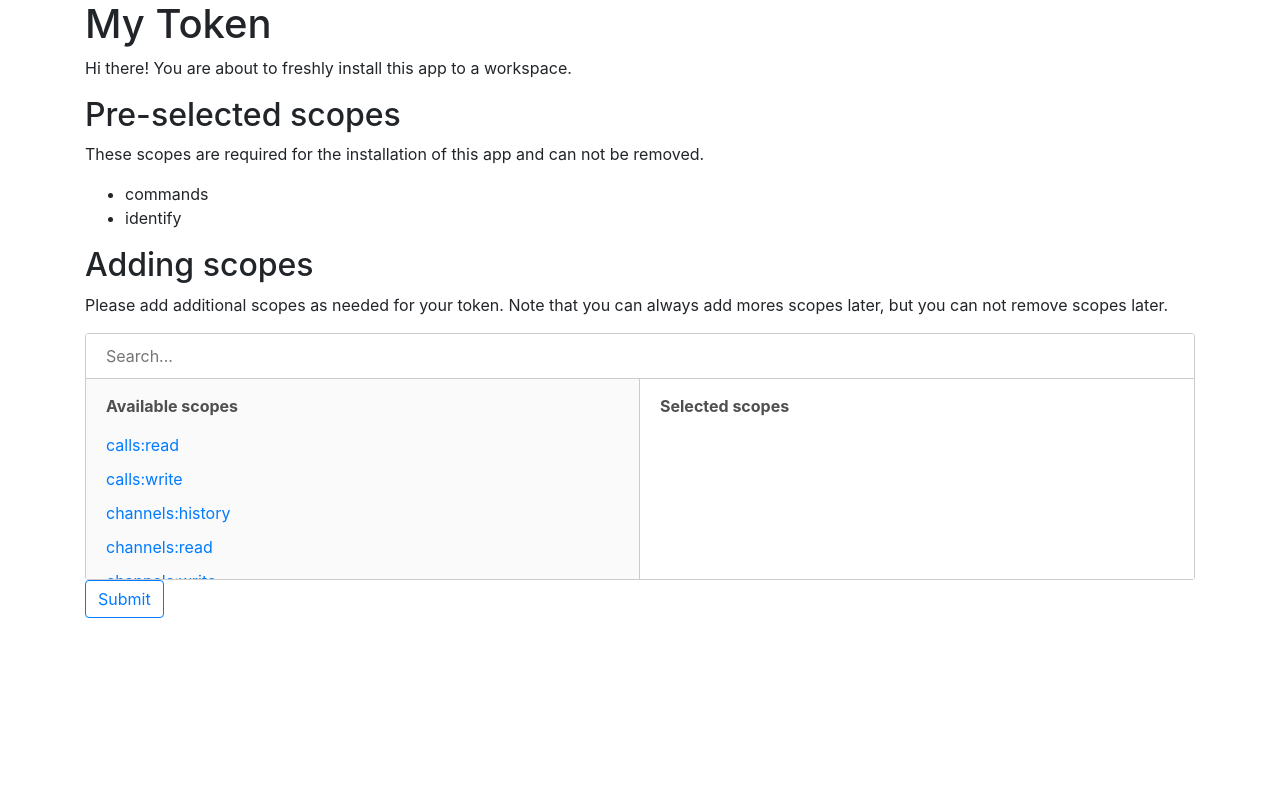
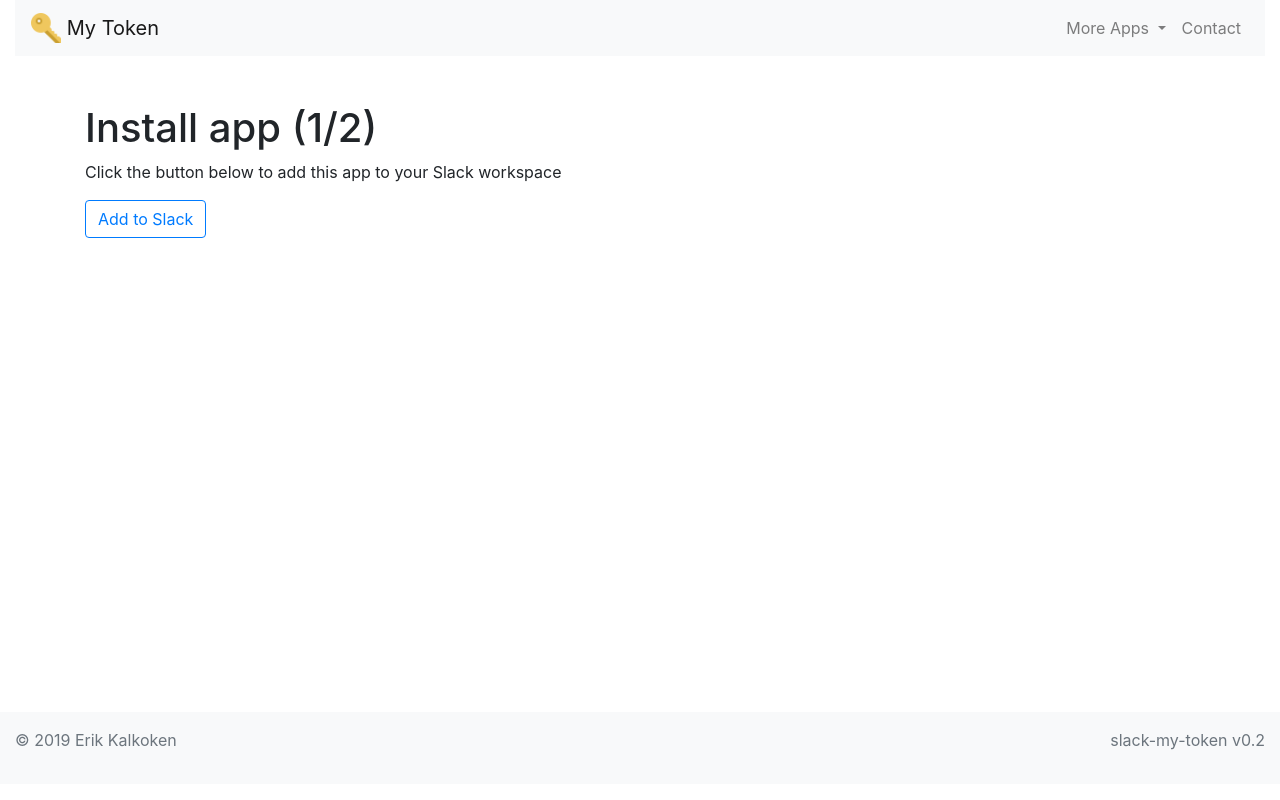
Before and after one commit to ErikKalkoken/slack-my-token, a Flask app: page / in a window 1280 px wide. Run offline with Flask 2, Linux system fonts and the light colour scheme; some libraries are stand-ins or nearby versions.

Commit message:
added navbar and footer. separed install from add scopes web pages

```diff
--- a/app.py
+++ b/app.py
@@ -20,11 +20,17 @@ SLACK_CLIENT_SECRET = os.environ["SLACK_CLIENT_SECRET"]
 SLACK_SIGNING_SECRET = os.environ["SLACK_SIGNING_SECRET"]
 FLASK_SECRET_KEY = os.environ["FLASK_SECRET_KEY"]
 
+# session constants
+SESSION_INSTALL_TYPE = "install_type"
+SESSION_STATE = "state"
+
+INSTALL_TYPE_ADD = "add_scopes"
+INSTALL_TYPE_NEW = "new_install"
+
 # Slack action IDs
 AID_BUTTON_NEW = "button_new"
 AID_BUTTON_REMOVE = "button_remove"
 AID_BUTTON_REFRESH = "button_refresh"
-
 
 ##########################################
 # Utility functions
@@ -468,17 +474,31 @@ def web_select_scopes():
         team_name = None
         user_name = None
 
+    state = secrets.token_urlsafe(20)
+    session[SESSION_STATE] = state
+
     session["scopes_preselected"] = scopes_preselected.get_string()
     scopes_all = Scopes.create_from_file("scopes")
     scopes_remain = scopes_all.diff(scopes_preselected)
-    return render_template(
-        'select.html.j2',
-        scopes_preselected=scopes_preselected.get_sorted(),
-        scopes_remain=scopes_remain.get_sorted(),
-        team_name=team_name,
-        user_name=user_name
-
-    )
+    if team_name is not None:
+        session[SESSION_INSTALL_TYPE] = INSTALL_TYPE_ADD
+        return render_template(
+            'select.html.j2',
+            scopes_preselected=scopes_preselected.get_sorted(),
+            scopes_remain=scopes_remain.get_sorted(),
+            team_name=team_name,
+            user_name=user_name
+        )
+    else:
+        session[SESSION_INSTALL_TYPE] = INSTALL_TYPE_NEW
+        oauth_url = (f'https://slack.com/oauth/authorize?scope={ scopes_preselected.get_string() }'
+            + f'&client_id={ SLACK_CLIENT_ID }'
+            + f'&state={ state }'
+            )
+        return render_template(
+            'install_start.html.j2',
+            oauth_url=oauth_url
+        )
 
 
 @app.route("/process", methods=["POST"])
@@ -511,8 +531,7 @@ def web_confirm_scopes():
     scopes_added = Scopes(request.form.getlist("scope"))
     scopes_all = scopes_added + scopes_preselected
 
-    state = secrets.token_urlsafe(20)
-    session["state"] = state
+    state = session[SESSION_STATE]
 
     oauth_url = (f'https://slack.com/oauth/authorize?scope={ scopes_all.get_string() }'
         + f'&client_id={ SLACK_CLIENT_ID }'
@@ -537,7 +556,7 @@ def web_finished_auth():
     # verify the state
     if "error" in request.args:
         error = request.args["error"]
-    elif (request.args["state"] != session["state"]):
+    elif (request.args["state"] != session[SESSION_STATE]):
         error = "Invalid state"
     elif "code" not in request.args:
         error = "no code returned"
@@ -587,8 +606,10 @@ def web_finished_auth():
                 team_name=team_name,
                 token=my_auth.token,
                 scopes_str=scopes.get_string(),
-                restart_url=restart_url
+                restart_url=restart_url,
+                isNewInstall=(session[SESSION_INSTALL_TYPE] == INSTALL_TYPE_NEW)
             )
+
         except (Exception, psycopg2.Error) as error :
             error = error
             raise error
--- /dev/null
+++ b/static/css/base.css
@@ -0,0 +1,11 @@
+/*
+    main css file
+ */
+
+ body, .sticky-footer-wrapper {
+    min-height:100vh;
+ }
+
+ .flex-fill {
+    flex:1 1 auto;
+ }
--- a/templates/base.html.j2
+++ b/templates/base.html.j2
@@ -8,6 +8,7 @@
         <!-- Bootstrap CSS -->
         <link rel="stylesheet" href="https://stackpath.bootstrapcdn.com/bootstrap/4.3.1/css/bootstrap.min.css" integrity="sha384-ggOyR0iXCbMQv3Xipma34MD+dH/1fQ784/j6cY/iJTQUOhcWr7x9JvoRxT2MZw1T" crossorigin="anonymous">
 
+        <link rel="stylesheet" href="{{ url_for('static', filename='css/base.css') }}">
         <link rel="shortcut icon" href="{{ url_for('static', filename='favicon.ico') }}">
         <title>My Token</title>
 
@@ -16,13 +17,85 @@
 
     </head>
     <body>
-        <div class="container">
-            <h1>My Token</h1>
-            {% block body %}
-            {% endblock %}
+        <div class="d-flex flex-column sticky-footer-wrapper">
+
+            <!-- Navbar -->
+            <div class="container-fluid">
+                <nav class="navbar navbar-expand-lg navbar-light bg-light">
+
+                    <span class="navbar-brand">
+                        <img src="{{ url_for('static', filename='logo.png') }}" width="30" height="30" class="d-inline-block align-top" alt="">
+                        My Token
+                    </span>
+
+                    <button class="navbar-toggler" type="button" data-toggle="collapse" data-target="#navbarSupportedContent" aria-controls="navbarSupportedContent" aria-expanded="false" aria-label="Toggle navigation">
+                        <span class="navbar-toggler-icon"></span>
+                    </button>
+
+                    <div class="collapse navbar-collapse" id="navbarSupportedContent">
+                        <ul class="navbar-nav ml-auto">
+                            <li class="nav-item dropdown">
+                                <a class="nav-link dropdown-toggle" href="#" id="navbarDropdown" role="button" data-toggle="dropdown" aria-haspopup="true" aria-expanded="false">
+                                More Apps
+                                </a>
+                                <div class="dropdown-menu" id="listAppsDirectory" aria-labelledby="navbarDropdown">
+                                    <a class="dropdown-item disabled" href="#" tabindex="-1" aria-disabled="true">Loading...</a>
+                                </div>
+                            </li>
+                            <li class="nav-item">
+                                <a class="nav-link" href="https://kalkoken.altervista.org/blog/" target="_blank">Contact</a>
+                            </li>
+                        </ul>
+                    </div>
+                </nav>
+            </div>
+
+            <!-- Main -->
+            <main role="main" class="flex-shrink-0">
+                <div class="container">
+                    <h1 class="mt-5">{{ page_title }}</h1>
+                    {% block body %}
+                    {% endblock %}
+                </div>
+            </main>
+
+            <!-- Footer -->
+            <footer class="footer mt-auto py-3">
+                <div class="container-fluid w-100 bg-light text-light py-3">
+                    <div class="row">
+                        <div class="col-sm">
+                            <p class="text-muted text-sm-left">© 2019 Erik Kalkoken</p>
+                        </div>
+                        <div class="col-sm">
+                            <p class="text-muted text-sm-right">slack-my-token v0.2</p>
+                        </div>
+                    </div>
+                </div>
+            </footer>
         </div>
-        <script src="https://code.jquery.com/jquery-3.3.1.slim.min.js" integrity="sha384-q8i/X+965DzO0rT7abK41JStQIAqVgRVzpbzo5smXKp4YfRvH+8abtTE1Pi6jizo" crossorigin="anonymous"></script>
-        <script src="https://cdnjs.cloudflare.com/ajax/libs/popper.js/1.14.7/umd/popper.min.js" integrity="sha384-UO2eT0CpHqdSJQ6hJty5KVphtPhzWj9WO1clHTMGa3JDZwrnQq4sF86dIHNDz0W1" crossorigin="anonymous"></script>
-        <script src="https://stackpath.bootstrapcdn.com/bootstrap/4.3.1/js/bootstrap.min.js" integrity="sha384-JjSmVgyd0p3pXB1rRibZUAYoIIy6OrQ6VrjIEaFf/nJGzIxFDsf4x0xIM+B07jRM" crossorigin="anonymous"></script>
+
+        {# JavaScript #}
+        <script
+            src="https://code.jquery.com/jquery-3.3.1.min.js"
+            integrity="sha256-FgpCb/KJQlLNfOu91ta32o/NMZxltwRo8QtmkMRdAu8="
+            crossorigin="anonymous">
+        </script>
+        <script
+            src="https://cdnjs.cloudflare.com/ajax/libs/popper.js/1.14.7/umd/popper.min.js"
+            integrity="sha384-UO2eT0CpHqdSJQ6hJty5KVphtPhzWj9WO1clHTMGa3JDZwrnQq4sF86dIHNDz0W1"
+            crossorigin="anonymous">
+        </script>
+        <script
+            src="https://stackpath.bootstrapcdn.com/bootstrap/4.3.1/js/bootstrap.min.js"
+            integrity="sha384-JjSmVgyd0p3pXB1rRibZUAYoIIy6OrQ6VrjIEaFf/nJGzIxFDsf4x0xIM+B07jRM"
+            crossorigin="anonymous">
+        </script>
+        <script>
+			// loads the list elements for the app directory drop down
+			// directly from the App directory service
+			$(document).ready(function() {
+				$("#listAppsDirectory").load('https://2a432891.ngrok.io/dev/apps/appdirectory/?token=f4W3e8zEwVfGYz2C&categories=["slack"]&format=bootstrap4');
+			});
+		</script>
     </body>
 </html>
--- a/templates/confirm.html.j2
+++ b/templates/confirm.html.j2
@@ -1,4 +1,5 @@
 {% extends "base.html.j2" %}
+{% set page_title = 'Add Scopes (2/3)' %}
 
 {% block body %}
 
--- a/templates/error.html.j2
+++ b/templates/error.html.j2
@@ -1,4 +1,5 @@
 {% extends "base.html.j2" %}
+{% set page_title = 'Error' %}
 
 {% block body %}
     <p>Installation failed / canceled. Reason: <code>{{ error }}</code></p>
--- /dev/null
+++ b/templates/install_start.html.j2
@@ -0,0 +1,7 @@
+{% extends "base.html.j2" %}
+{% set page_title = 'Install app (1/2)' %}
+
+{% block body %}
+    <p>Click the button below to add this app to your Slack workspace</p>
+    <a class="btn btn-outline-primary" href="{{ oauth_url }}">Add to Slack</a>
+{% endblock %}
--- a/templates/select.html.j2
+++ b/templates/select.html.j2
@@ -1,4 +1,9 @@
 {% extends "base.html.j2" %}
+{% if team_name != None %}
+    {% set page_title = 'Add Scopes (1/3)' %}
+{% else %}
+    {% set page_title = 'Install app & select Scopes' %}
+{% endif%}
 
 {% block head %}
     <link rel="stylesheet" type="text/css" href="{{ url_for('static', filename='vendor/multijs/multi.min.css') }}">
```
Also changed, not shown: templates/finished.html.j2 (+13 -2 lines), static/logo.png (added).
